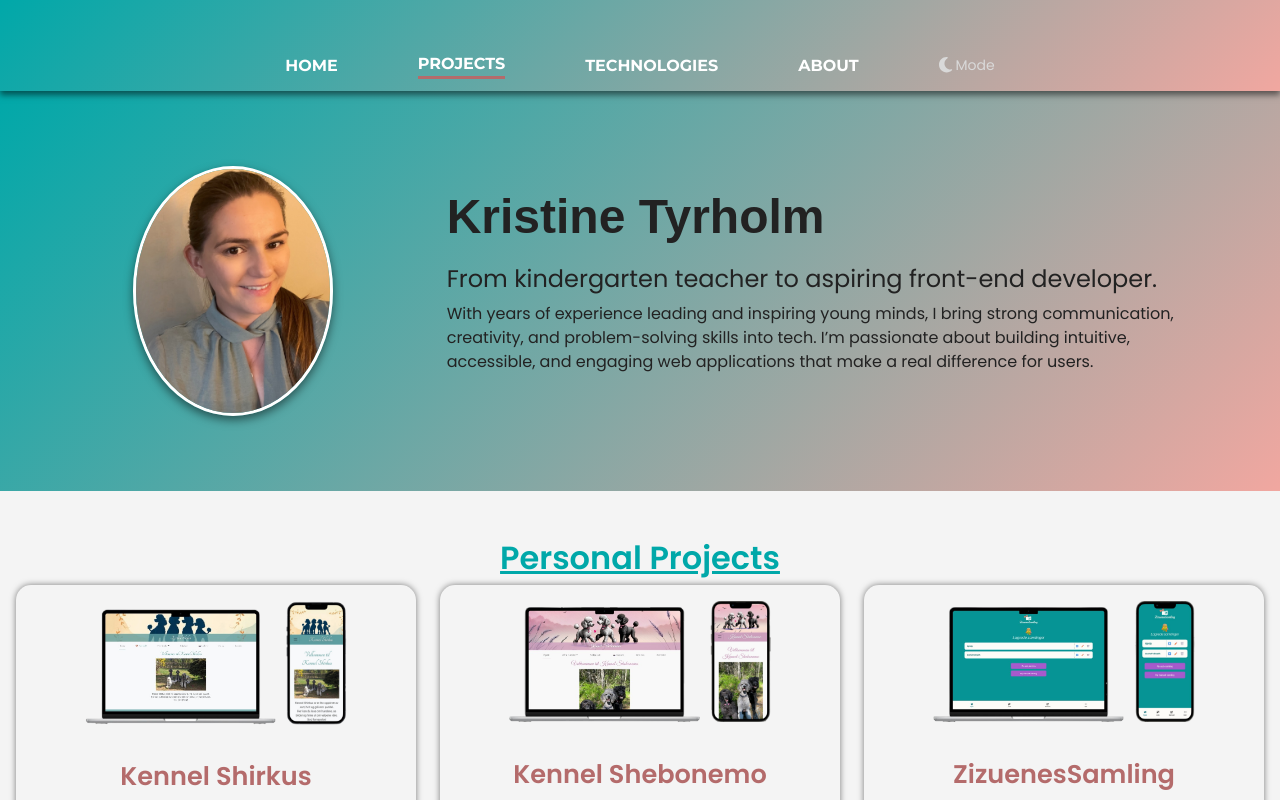
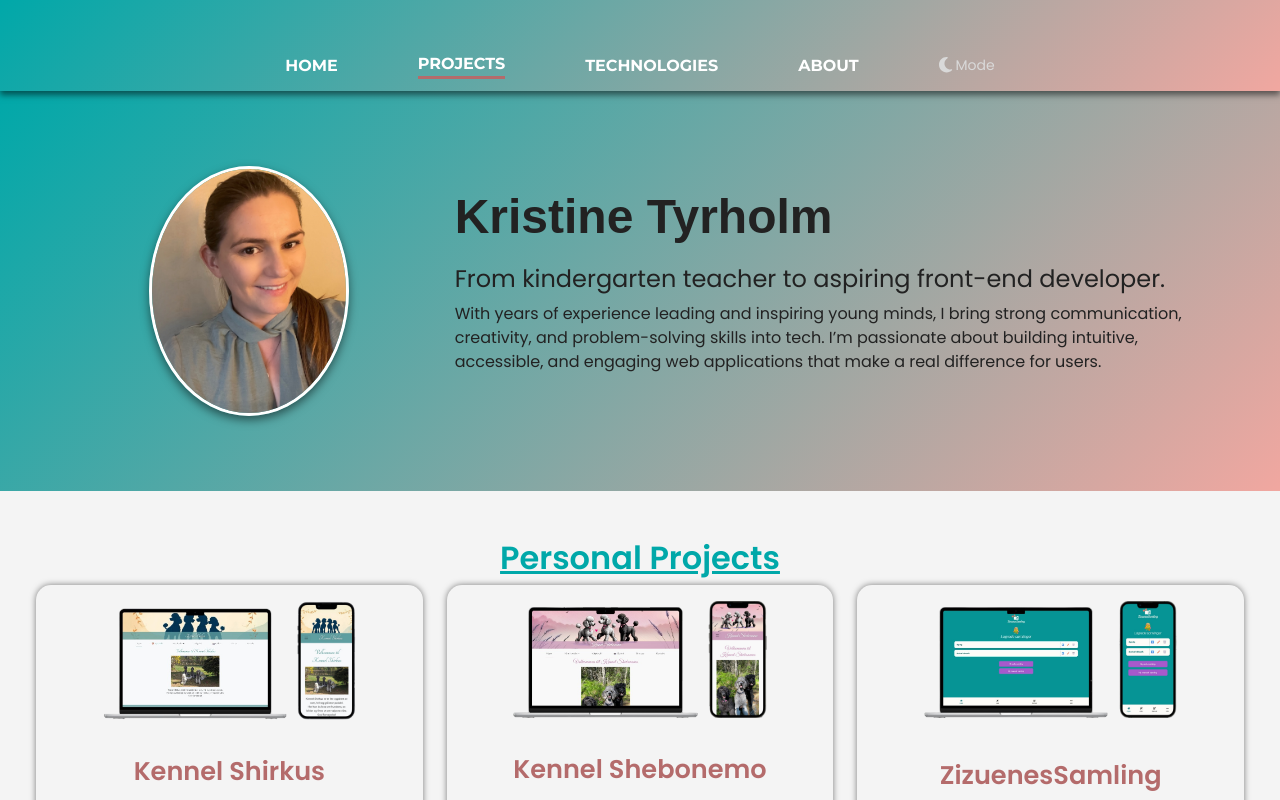
Before and after one commit to IceGreenGalactic/Portfolio2, a React (Vite) app: page / in a window 1280 px wide. Shown: the top 800 px of the page. Built offline with nearby package versions, Linux system fonts and the light colour scheme.

Commit message:
global margin update and moves hero to layout

```diff
--- a/src/App.jsx
+++ b/src/App.jsx
@@ -23,7 +23,6 @@ function App() {
       <ThemeProvider theme={theme}>
         <GlobalStyle />
         <Layout toggleTheme={toggleTheme}>
-          <Hero />
           <ProjectSection />
           <Technologies />
           <About />
--- a/src/Layout/Layout.jsx
+++ b/src/Layout/Layout.jsx
@@ -1,11 +1,15 @@
 import React from "react";
 import Header from "./Header";
 import Footer from "./Footer";
+import Hero from "../components/Hero/Hero";
 
 const Layout = ({ children, toggleTheme }) => {
   return (
-    <div style={{ display: 'flex', flexDirection: 'column', minHeight: '100vh' }}>
+    <div
+      style={{ display: "flex", flexDirection: "column", minHeight: "100vh" }}
+    >
       <Header toggleTheme={toggleTheme} />
+      <Hero />
       <main style={{ flex: 1 }}>{children}</main>
       <Footer />
     </div>
--- a/src/components/About/About.jsx
+++ b/src/components/About/About.jsx
@@ -6,7 +6,7 @@ const About = () => {
     <AboutSection className="d-block justify-content-center" id="about">
       <h2 className="text-center">Here's a little about me</h2>
 
-      <div className="row justify-content-center col-10 col-md-10 m-auto mb-3">
+      <div className="row justify-content-center col-12 col-md-10 m-auto mb-3">
         <div className="col-12 col-md-6 mb-4 ">
           <Card className="p-3 h-100 d-flex flex-column">
             <h3>🌈 Personal Life</h3>
@@ -35,7 +35,7 @@ const About = () => {
         </div>
       </div>
 
-      <div className="row justify-content-center col-10 col-md-10 m-auto">
+      <div className="row justify-content-center col-12 col-md-10 m-auto">
         <div className="col-12 col-md-6 mb-4">
           <Card className="p-3 h-100 d-flex flex-column">
             <h3>🍎 My Career Journey</h3>
--- a/src/components/About/About.styled.js
+++ b/src/components/About/About.styled.js
@@ -5,7 +5,7 @@ export const AboutSection = styled.section`
   color: ${({ theme }) => theme.colors.text};
 
   h2 {
-    font-size: 2rem;
+    font-size: 1.6rem;
     font-weight: 700;
     color: ${({ theme }) => theme.colors.secondary};
     margin-bottom: 3rem;
--- a/src/components/Contact/Contact.jsx
+++ b/src/components/Contact/Contact.jsx
@@ -10,9 +10,9 @@ import {
 
 const Contact = () => {
   return (
-    <ContactWrapper id="contact" >
+    <ContactWrapper id="contact">
       <h2>Contact Me</h2>
-      <ContactCard className=" col-12 col-sm-10 col-md-8 col-lg-6 m-auto">
+      <ContactCard className=" col-12  col-md-8 col-lg-6 m-auto">
         <ContactItem>
           <MdLocationOn size={24} />
           <span>Sandnes, Norway</span>
@@ -20,7 +20,9 @@ const Contact = () => {
 
         <ContactItem>
           <MdEmail size={24} />
-          <IconLink href="mailto:kristine.tyrholm@gmail.com">Kristine.tyrholm@gmail.com</IconLink>
+          <IconLink href="mailto:kristine.tyrholm@gmail.com">
+            Kristine.tyrholm@gmail.com
+          </IconLink>
         </ContactItem>
 
         <ContactItem>
--- a/src/components/Contact/Contact.styled.js
+++ b/src/components/Contact/Contact.styled.js
@@ -1,7 +1,7 @@
 import styled from "styled-components";
 
 export const ContactWrapper = styled.section`
-  padding: 4rem 2rem;
+  padding: 4rem 0rem;
   text-align: center;
   background-color: ${({ theme }) => theme.colors.background};
   color: ${({ theme }) => theme.colors.text};
--- a/src/components/Hero/Hero.jsx
+++ b/src/components/Hero/Hero.jsx
@@ -11,11 +11,8 @@ import profileImage from "../../assets/images/portfolioImg.jpg";
 
 const Hero = () => {
   return (
-    <HeroSection
-      className="col-md-10 col-lg-8 m-auto col-11 align-items-center m-auto justify-content-center pt-2 pt-md-0"
-      id="home"
-    >
-      <HeroContent className="d-block d-sm-flex ">
+    <HeroSection id="home">
+      <HeroContent className="d-block d-sm-flex p-4">
         <ProfileImageWrapper>
           <ProfileImage src={profileImage} alt="Profile" />
         </ProfileImageWrapper>
--- a/src/components/Hero/Hero.styled.js
+++ b/src/components/Hero/Hero.styled.js
@@ -9,7 +9,6 @@ export const HeroSection = styled.section`
   min-height: 50vh;
   text-align: center;
   background: ${({ theme }) => theme.colors.gradient};
-  width: 100%;
 `;
 
 export const Name = styled.h1`
@@ -28,7 +27,7 @@ export const HeroContent = styled.div`
   display: flex;
   justify-content: space-between;
   align-items: center;
-  width: 100%;
+
   max-width: 1200px;
 `;
 
--- a/src/components/Technologies/Technologies.styled.js
+++ b/src/components/Technologies/Technologies.styled.js
@@ -18,7 +18,6 @@ export const TechnologiesSection = styled.div`
     gap: 4px;
     margin-top: 6px;
     justify-content: center;
-
   }
 
   .dot {
@@ -42,6 +41,13 @@ export const TechnologiesGrid = styled.div`
   justify-content: center;
   gap: 22px;
   padding-bottom: 50px;
+
+  @media (max-width: 600px) {
+    display: grid;
+
+    justify-items: center;
+    grid-template-columns: repeat(2, minmax(110px, 1fr));
+  }
 `;
 
 export const TechnologyItem = styled.div`
--- a/src/styles/GloabalStyles.jsx
+++ b/src/styles/GloabalStyles.jsx
@@ -11,13 +11,14 @@ const GlobalStyle = createGlobalStyle`
  main{
     height: 100vh;
            background-color: ${(props) => props.theme.colors.background};
-
+  margin: 0px 20px;
     }
   body {
         background-color: ${(props) => props.theme.colors.background};
     transition: all 0.3s ease;
     font-family: 'Poppins', sans-serif;
      min-height: 100vh;
+
   }
 
       h1 {
```
